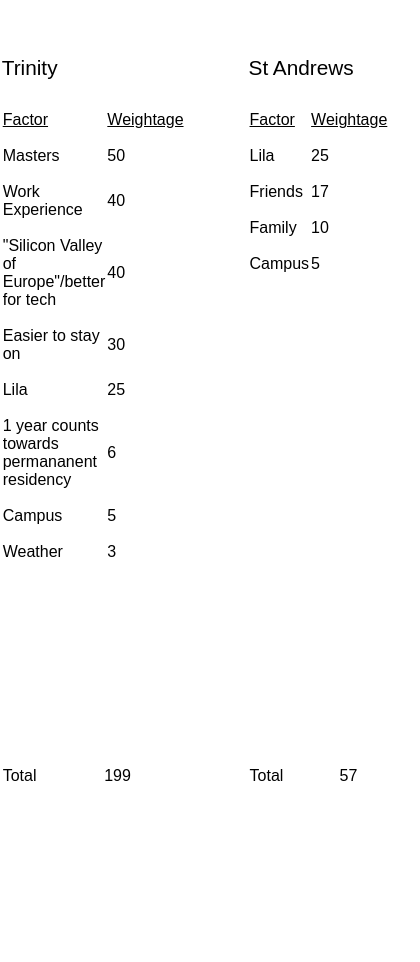
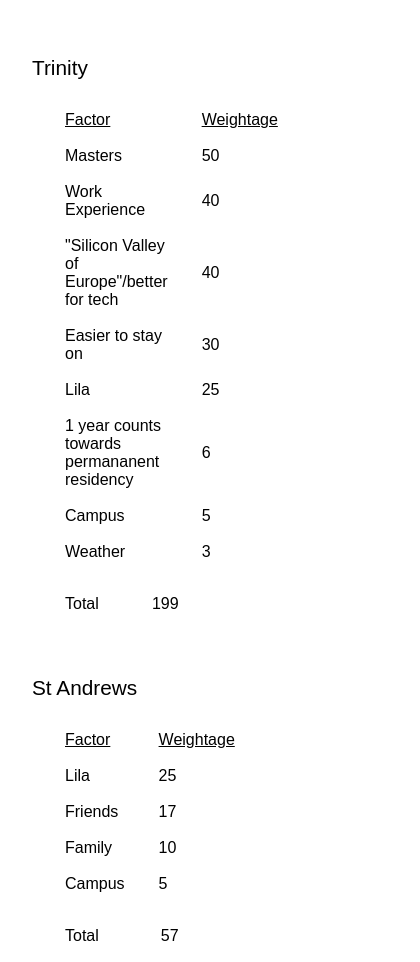
Before and after one commit to vanajmoorthy/decision, a plain HTML site: page index.html in a window 390 px wide. Shown: the whole page, 420 px wide, since content can reach past the window. Before the commit the page ends 844 px from the top, so only its background shows below. Drawn offline with Linux system fonts and the light colour scheme; a web font is replaced by a local one.

Commit message:
fix layout on phones

```diff
--- a/style.css
+++ b/style.css
@@ -10,6 +10,7 @@ html {
 
 main {
 	display: flex;
+	flex-direction: row;
 	padding: 0;
 	height: 90%;
 	font-family: canada-type-gibson, sans-serif;
@@ -35,7 +36,7 @@ h1 {
 
 table {
 	width: 100%;
-	border-spacing: 0 1em;
+	border-spacing: 2em 1em;
 }
 
 th {
@@ -43,20 +44,23 @@ th {
 	text-decoration: underline;
 }
 
-@media screen and (max-width: 460px) {
+@media screen and (max-width: 481px) {
 	h1 {
 		font-size: 1.3em;
 	}
 }
 
-@media screen and (max-width: 377px) {
+@media screen and (max-width: 446px) {
 	.column {
-		margin: 0;
+		max-width: 80%;
+		margin-bottom: 2em;
+	}
+
+	td {
+		margin-right: 10px;
+	}
+
+	main {
+		flex-direction: column;
 	}
 }
-
-@media screen and (max-width: 341px) {
-	.child {
-		font-size: 0.8em;
-	}
-}
```
